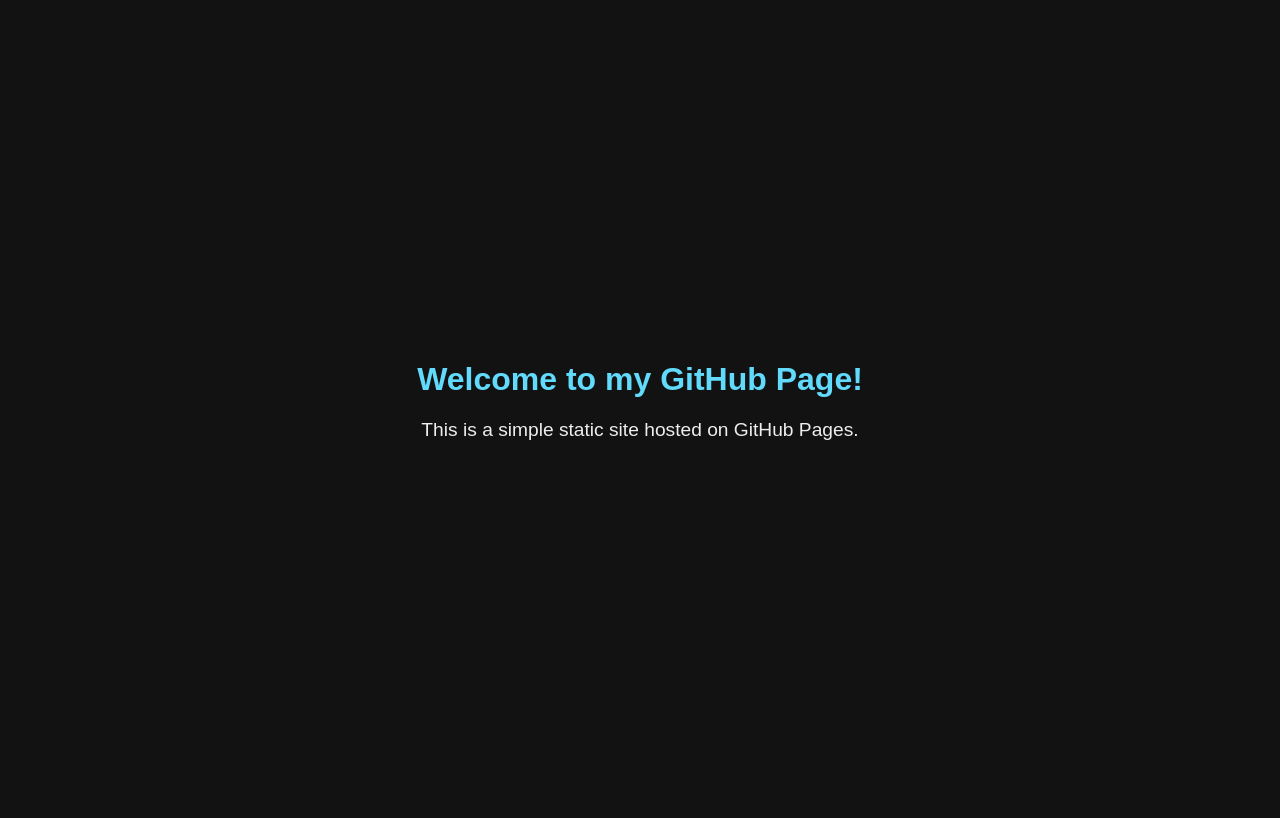
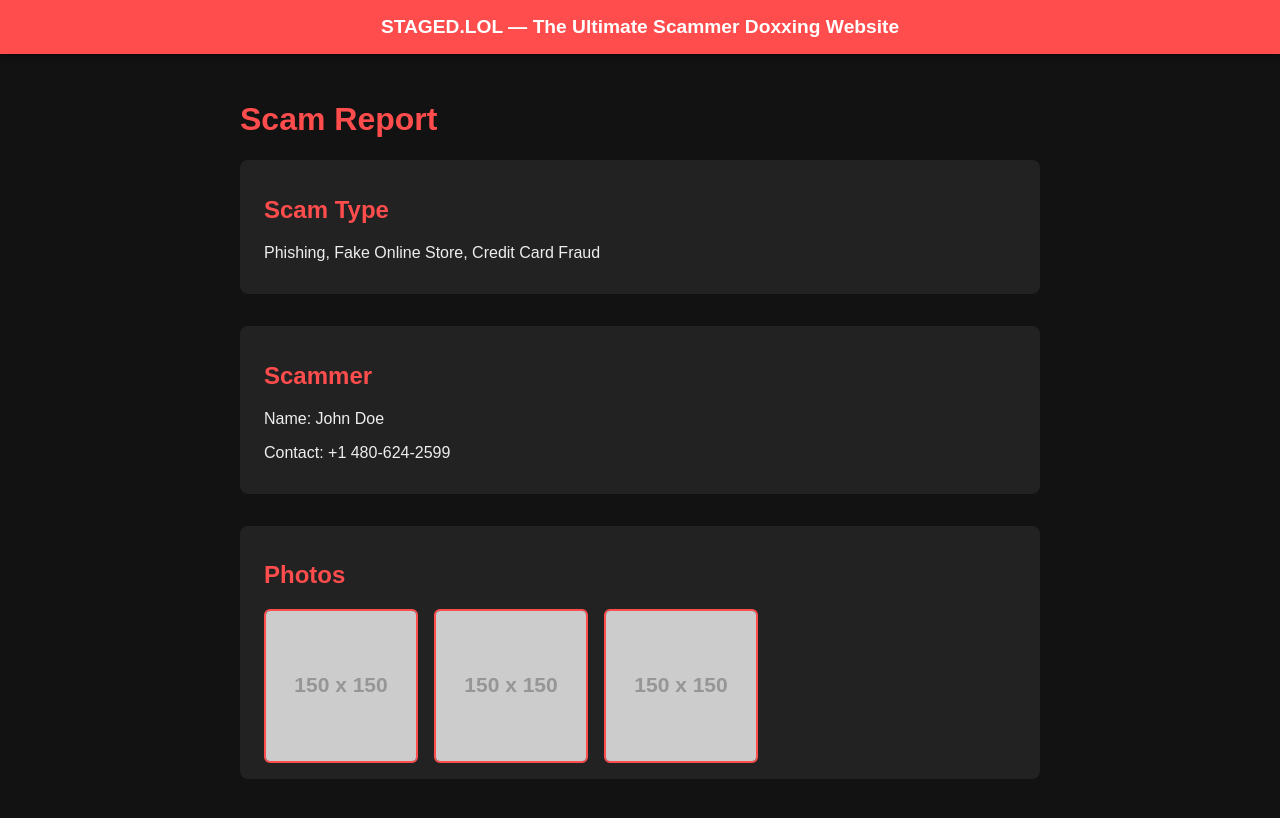
Before and after one commit to scamlol/staged.github.io, a plain HTML site: page index.html in a window 1280 px wide. Drawn offline with Linux system fonts and the light colour scheme; placeholder pictures from the web are drawn by us.

Commit message:
Update index.html

```diff
--- a/index.html
+++ b/index.html
@@ -3,34 +3,80 @@
 <head>
   <meta charset="UTF-8" />
   <meta name="viewport" content="width=device-width, initial-scale=1" />
-  <title>My GitHub Page</title>
+  <title>Fuck scammers</title>
   <style>
     body {
       font-family: Arial, sans-serif;
       background: #121212;
       color: #eee;
+      max-width: 800px;
+      margin: 0 auto;
+      padding: 5rem 1rem 2rem; /* top padding for header */
+    }
+    header {
+      position: fixed;
+      top: 0;
+      left: 0;
+      width: 100%;
+      background: #ff4c4c;
+      color: #fff;
+      padding: 1rem 0;
+      text-align: center;
+      font-weight: bold;
+      font-size: 1.2rem;
+      box-shadow: 0 2px 5px rgba(0,0,0,0.5);
+      z-index: 1000;
+    }
+    h1, h2 {
+      color: #ff4c4c;
+    }
+    .section {
+      margin-bottom: 2rem;
+      background: #222;
+      padding: 1rem 1.5rem;
+      border-radius: 8px;
+    }
+    .photos {
       display: flex;
-      justify-content: center;
-      align-items: center;
-      height: 100vh;
-      margin: 0;
+      gap: 1rem;
+      flex-wrap: wrap;
     }
-    .container {
-      text-align: center;
-    }
-    h1 {
-      color: #61dafb;
-    }
-    p {
-      font-size: 1.2rem;
-      margin-top: 0;
+    .photos img {
+      width: 150px;
+      height: 150px;
+      object-fit: cover;
+      border-radius: 6px;
+      border: 2px solid #ff4c4c;
     }
   </style>
 </head>
 <body>
-  <div class="container">
-    <h1>Welcome to my GitHub Page!</h1>
-    <p>This is a simple static site hosted on GitHub Pages.</p>
+
+  <header>
+    STAGED.LOL — The Ultimate Scammer Doxxing Website
+  </header>
+
+  <h1>Scam Report</h1>
+
+  <div class="section" id="scam-type">
+    <h2>Scam Type</h2>
+    <p>Phishing, Fake Online Store, Credit Card Fraud</p>
   </div>
+
+  <div class="section" id="scammer">
+    <h2>Scammer</h2>
+    <p>Name: John Doe</p>
+    <p>Contact: +1 480-624-2599</p>
+  </div>
+
+  <div class="section" id="photos">
+    <h2>Photos</h2>
+    <div class="photos">
+      <img src="https://via.placeholder.com/150" alt="Scammer photo 1" />
+      <img src="https://via.placeholder.com/150" alt="Scammer photo 2" />
+      <img src="https://via.placeholder.com/150" alt="Scammer photo 3" />
+    </div>
+  </div>
+
 </body>
 </html>
```
